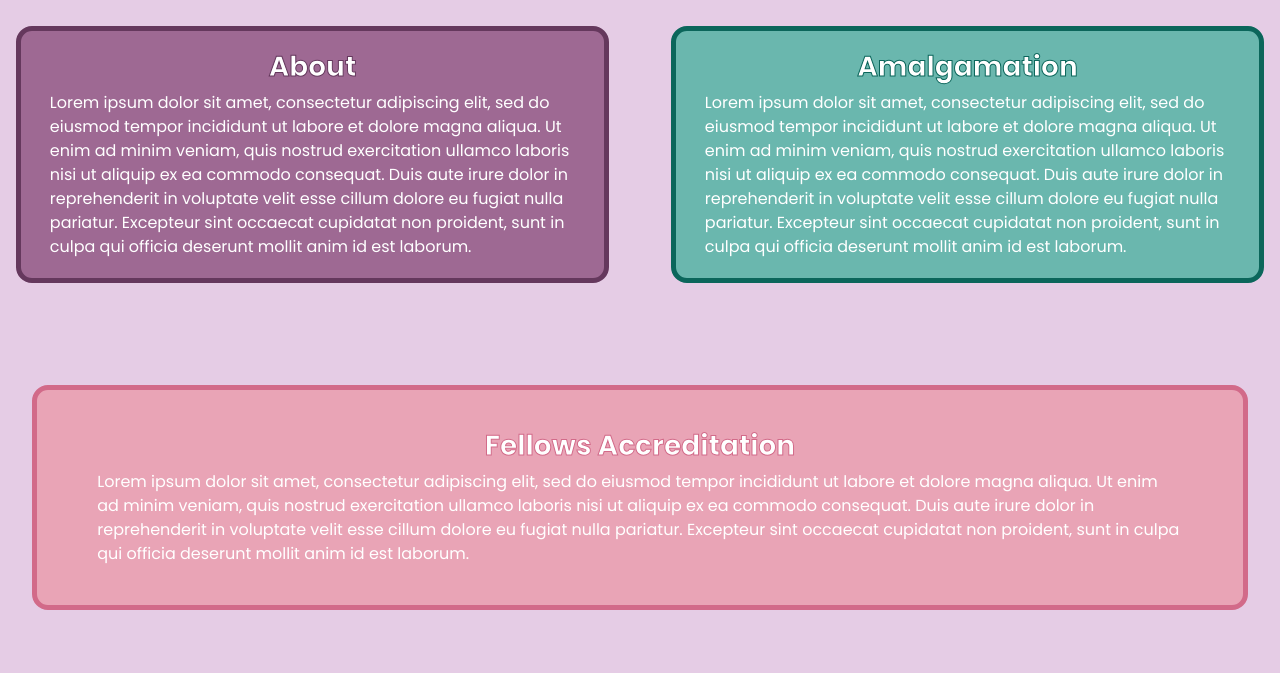
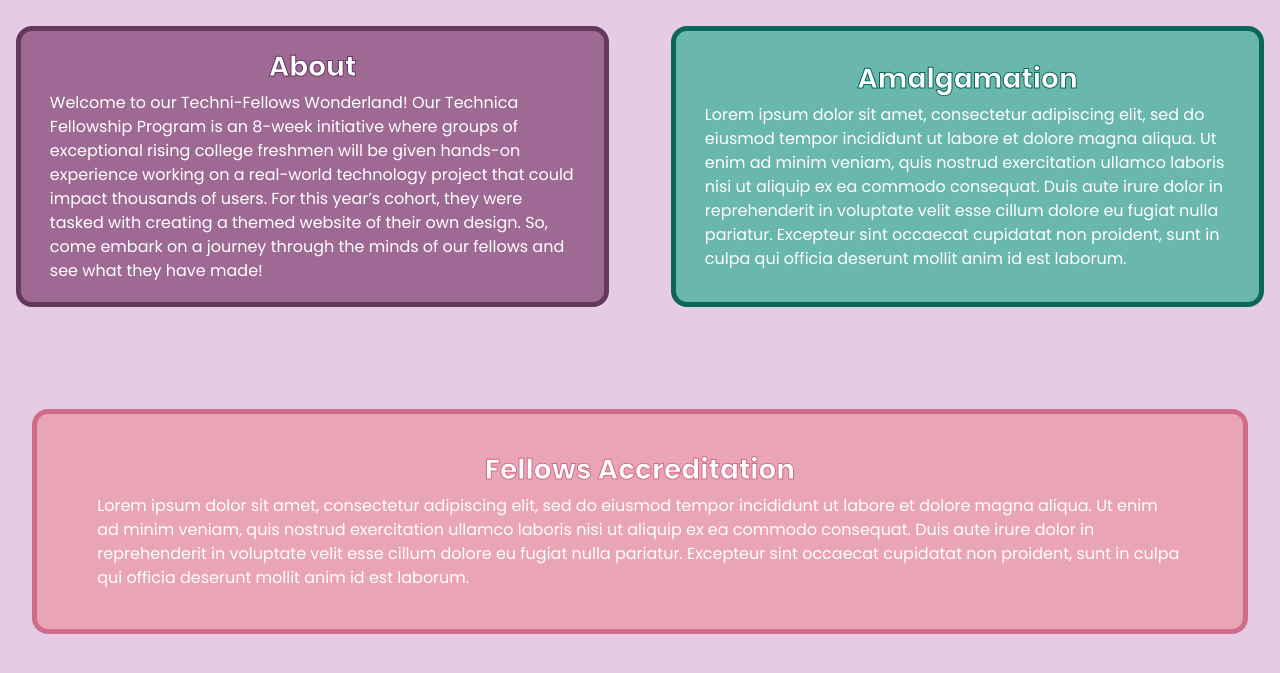
Before and after one commit to fcomising1125/Technica_Fellowship_2024, a plain HTML site: page 2024_Fellowship/index.html in a window 1280 px wide. Shown: the part 245-918 px from the top of the page. Drawn offline with nearby package versions, Linux system fonts and the light colour scheme; files that its build step writes are made by us from their sources.

Commit message:
Initial commit

```diff
--- a/2024_Fellowship/index.html
+++ b/2024_Fellowship/index.html
@@ -72,7 +72,8 @@
     <div class = "stat-box purple">
       <div class = "stat-text-vertical">
         <h3 class = "purple-shadow">About</h3>
-        <p>Lorem ipsum dolor sit amet, consectetur adipiscing elit, sed do eiusmod tempor incididunt ut labore et dolore magna aliqua. Ut enim ad minim veniam, quis nostrud exercitation ullamco laboris nisi ut aliquip ex ea commodo consequat. Duis aute irure dolor in reprehenderit in voluptate velit esse cillum dolore eu fugiat nulla pariatur. Excepteur sint occaecat cupidatat non proident, sunt in culpa qui officia deserunt mollit anim id est laborum.</p>
+        <p>Welcome to our Techni-Fellows Wonderland! Our Technica Fellowship Program is an 8-week initiative where groups of exceptional rising college freshmen will be given hands-on experience working on a real-world technology project that could impact thousands of users. For this year’s cohort, they were tasked with creating a themed website of their own design. So, come embark on a journey through the minds of our fellows and see what they have made!
+        </p>
       </div>
     </div>
   </div>
```
